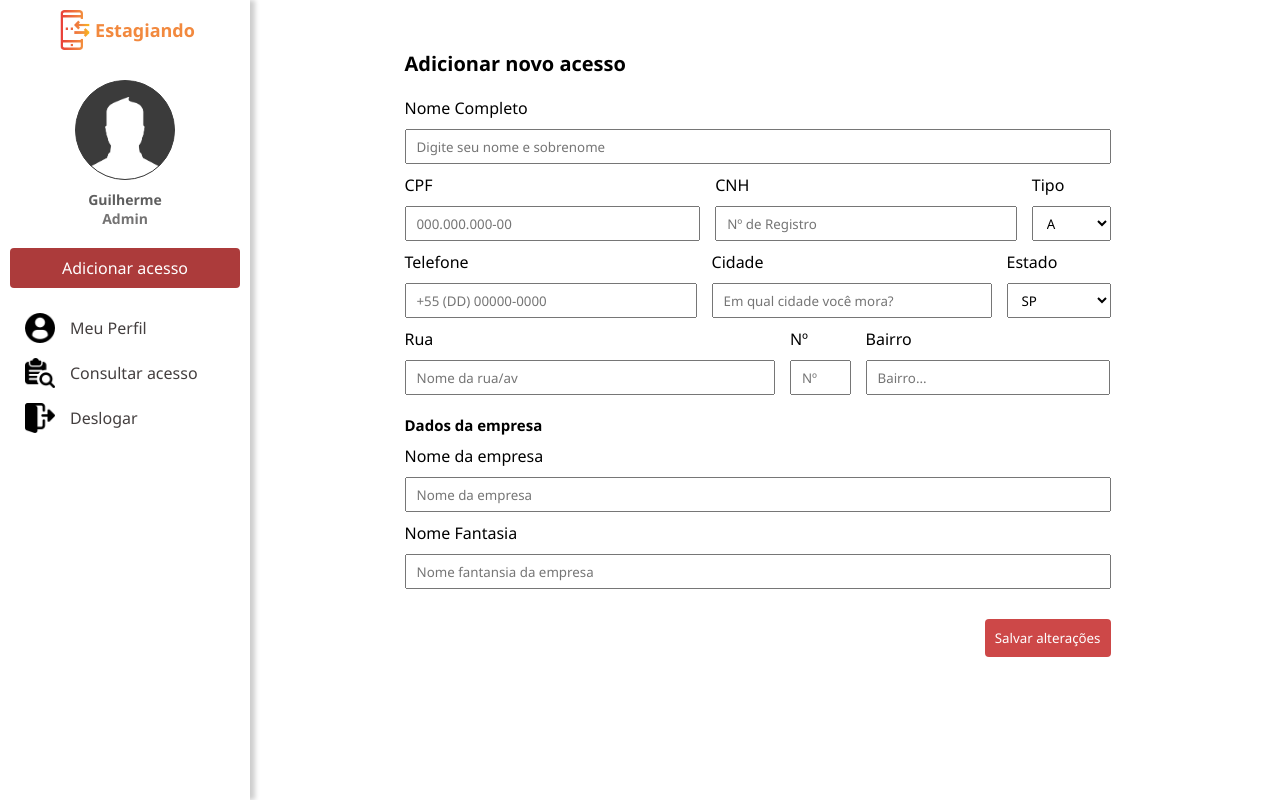
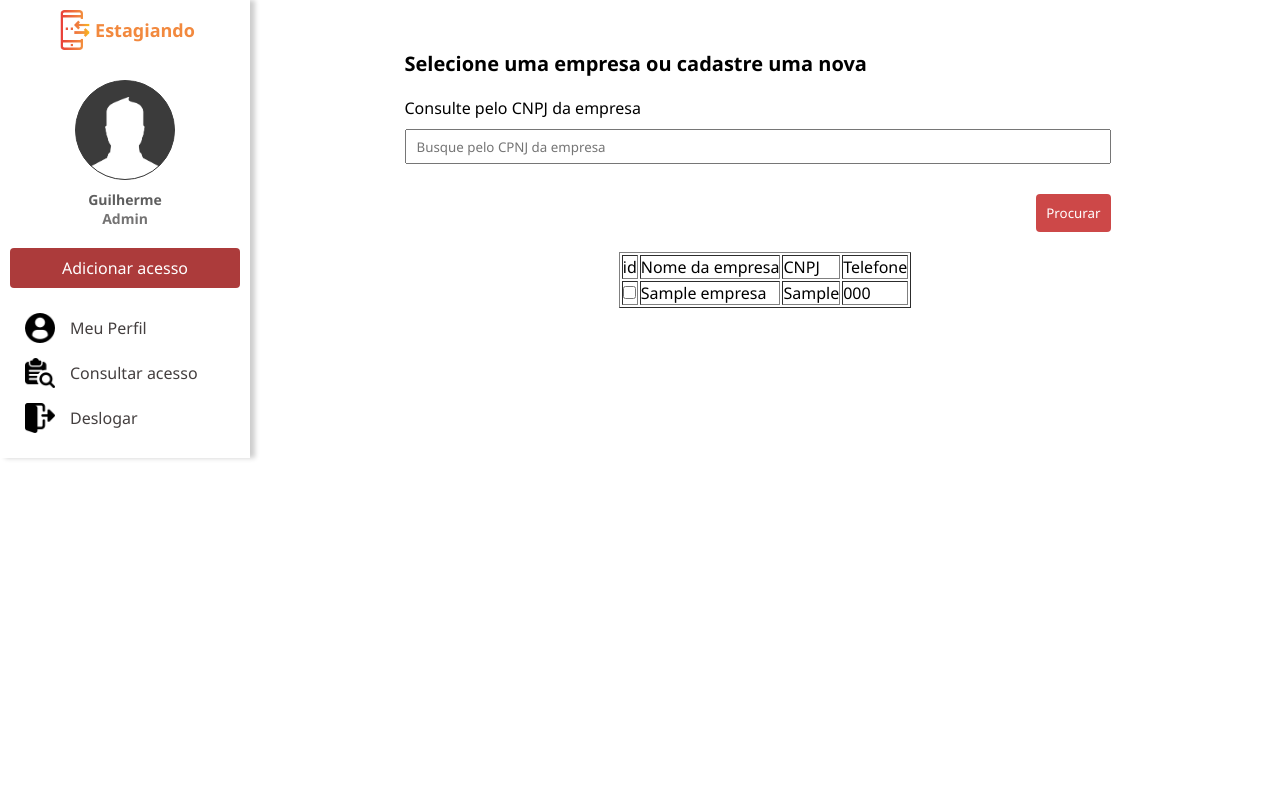
Before and after one commit to guilhermeconstantinov/Crud, a PHP site: page /dashboard.php?f=add_acesso in a window 1280 px wide. Run offline with PHP 8.4, Linux system fonts and the light colour scheme; the visitor is signed in with stand-in values (Sample User, id 1); data comes from the database, SQL or seed files in the repository; tables that the repository leaves empty hold one stand-in row (values such as "Sample post").

Commit message:
Funcionando até agr

```diff
--- /dev/null
+++ b/class/CustomersDao.php
@@ -0,0 +1,26 @@
+<?php
+require_once 'Connect.php';
+class CustomersDao{
+    public function readCustomers($cnpj){
+
+        $sql = "SELECT * FROM empresa where cnpj_emp = ?";
+        $stmt =  Connect::Conn()->prepare($sql);
+        $stmt->bindValue(1, $cnpj);
+        $stmt->execute();
+        if($stmt->rowCount()>0){
+            return $stmt->fetchAll(PDO::FETCH_ASSOC);
+        }
+        return 0;
+    }
+
+    public function readAll(){
+
+        $sql = "SELECT * FROM empresa";
+        $stmt =  Connect::Conn()->prepare($sql);
+        $stmt->execute();
+        if($stmt->rowCount()>0){
+            return $stmt->fetchAll(PDO::FETCH_ASSOC);
+        }
+        return 0;
+    }
+}
--- a/controller/user-panel.php
+++ b/controller/user-panel.php
@@ -1,6 +1,7 @@
 <?php
     require_once '../class/User.php';
     require_once '../class/UserDao.php';
+    require_once '../class/CustomersDao.php';
 
     session_start();
     $userDao = new UserDao();
@@ -66,4 +67,6 @@
     if(isset($_POST['submit-customers'])){
         echo"submit aceito";
     }
+
+
 ?>
--- a/css/dashboard.css
+++ b/css/dashboard.css
@@ -1,5 +1,5 @@
 *{margin:0;padding: 0;box-sizing: border-box;font-family: "Segoe UI",sans-serif;}
-body,html{
+body{
 
     height: 100%;
 
@@ -18,6 +18,9 @@ section#panel-dashboard{
     min-width: 250px;
     box-shadow: 5px 0 5px rgba(0,0,0,0.2);
     z-index: 1000;
+
+    background: white;
+
 
 
 }
@@ -154,7 +157,6 @@ nav#menu span{
 
     background-color: #e56330;
 
-
 }
 
 /* Menu finalizado aqui */
@@ -162,10 +164,11 @@ nav#menu span{
 section#content{
     background-color: white;
     width: 100%;
+    height: 100%;
     display: flex;
-    justify-content: center;
+    flex-direction: column;
+    align-items: center;
     margin-top:30px;
-
 
 }
 
@@ -174,6 +177,7 @@ section#content{
 .form-group{
 
     width: 70%;
+    height: 100%;
 }
 
 form hr{
@@ -236,6 +240,8 @@ form input, form select{
 }
 .col-6{
     width: 55%;
+    flex-grow: 0 !important;
+    flex-basis: auto !important;
 }
 .col-12{
     width: 100%;
@@ -277,6 +283,7 @@ form p{
 @media screen and (max-width: 780px) {
     div#container{
         flex-direction: column;
+        height: 100%;
     }
     section#panel-dashboard{
         width: 100%;
@@ -308,9 +315,9 @@ form p{
         display: none;
         right: 0;
         position: absolute;
-        background-color: gray;
         width: 100%;
         background-color: #FFF;
+        border-bottom: 1px solid gray;
 
     }
     #group-header{
@@ -340,4 +347,5 @@ form p{
     }
 
 
+
 }
--- a/dashboard.php
+++ b/dashboard.php
@@ -1,6 +1,7 @@
 <?php
     session_start();
     require_once 'class/UserDao.php';
+    require_once 'class/CustomersDao.php';
     require_once 'class/User.php';
 
 
@@ -54,7 +55,7 @@
                         if(isset($_GET['f'])){
                             switch ($_GET['f']){
                                 case 'add_acesso':
-                                    include 'form/form-add.php';
+                                    include 'form/form-list.php';
                                     break;
                                 case 'consultar':
                                     include 'form/form-consult.php';
@@ -74,6 +75,7 @@
             </section>
 
         </div>
+
         <script>
             var btn =  document.getElementById('btn-resp');
             var menu = document.getElementById('menu');
@@ -81,7 +83,7 @@
             window.addEventListener('resize',()=>{
                 JWidth = window.innerWidth;
 
-                if(JWidth>600){
+                if(JWidth>800){
                     menu.style.display = "block";
                 }else{
                     menu.style.display = "none";
--- a/form/form-add.php
+++ b/form/form-add.php
@@ -1,18 +1,18 @@
 <section class="form-group">
+
     <h1>Adicionar novo acesso</h1>
-
     <form  action="controller/user-panel.php" method="post">
         <div class="row">
             <label class="col col-12">Nome Completo
-                <input type="text" name="register-name" pattern="[a-zA-Z\u00C0-\u00FF\s]" title="Nome" placeholder="Digite seu nome e sobrenome" value="">
+                <input type="text" name="register-name" pattern="^([a-zA-Z\u00C0-\u017F']{0,}(\s?)){0,}$" title="Permitido somente letras e espaços" placeholder="Nome e sobrenome" value="" required>
             </label>
         </div>
         <div class="row">
             <label class="col ">CPF
-                <input type="text" name="register-cpf" pattern="(\d{3})\.?(\d{3})\.?(\d{3})-?(\d{2})" title="CPF deve conter esse formato 000.000.000-00" placeholder="000.000.000-00"  value="">
+                <input type="text" class="cpf" name="register-cpf" pattern="(\d{3})\.?(\d{3})\.?(\d{3})-?(\d{2})" title="CPF deve conter esse formato 000.000.000-00"  placeholder="000.000.000-00">
             </label>
             <label class=" col ">CNH
-                <input type="text" name="register-cnh" placeholder="Nº de Registro"  value="">
+                <input type="text" name="register-cnh" pattern="^[0-9]{11}$" title="CNH deve conter 11 digitos" placeholder="Nº de Registro" >
             </label>
             <label class="">Tipo
                 <select>
@@ -26,11 +26,11 @@
         </div>
         <div class="row">
             <label class="col ">Telefone
-                <input type="text" name="register-tel" placeholder="+55 (DD) 00000-0000"  value="">
+                <input type="text" name="register-tel" pattern="(\()(\d{2})(\))\s(\d{4,5})-(\d{4})" title="Telefone deve ser no seguinte formato (DD) 00000-0000" placeholder="(DD) 00000-0000"  value="">
             </label>
 
             <label class="col">Cidade
-                <input type="text" name="register-cidade" placeholder="Em qual cidade você mora?"  value="">
+                <input type="text" name="register-cidade" pattern="^([a-zA-Z\u00C0-\u017F']{0,}(\s?)){0,}$" title="Digite somente letras [a-z]" placeholder="Em qual cidade você mora?"  value="">
             </label>
             <label class="">Estado
 
@@ -44,13 +44,13 @@
         </div>
         <div class="row">
             <label class="col col-6">Rua
-                <input type="text" name="register-rua" placeholder="Nome da rua/av"  value="">
+                <input type="text" name="register-rua" pattern="^([a-zA-Z0-9\u00C0-\u017F']{0,}(\s?)){0,}$" title="Essse campo só pode conter letras e números [a-z0-9]" placeholder="Nome da rua/av"  value="">
             </label>
             <label class="col col-1">Nº
-                <input type="text" name="register-no" placeholder="Nº"  value="">
+                <input type="text" pattern="\d{0,}" title="Nº digite somente números" name="register-no" placeholder="Nº"  value="">
             </label>
             <label class="col">Bairro
-                <input type="text" name="register-uf" placeholder="Bairro..."  value="">
+                <input type="text" pattern="^([a-zA-Z0-9\u00C0-\u017F']{0,}(\s?)){0,}$" title="Essse campo só pode conter letras e números [a-z0-9]" name="register-uf" placeholder="Bairro..."  value="">
             </label>
         </div>
 
@@ -58,14 +58,49 @@
 
         <div class="row">
             <label class="col col-12">Nome da empresa
-                <input type="text" name="company-name" placeholder="Nome da empresa">
+                <input type="text" name="company-name" pattern="^([a-zA-Z0-9\u00C0-\u017F']{0,}(\s?)){0,}$" title="Digite o nome completo da empresa contendo letras e números" placeholder="Nome da empresa">
             </label>
         </div>
         <div class="row">
             <label class="col col-12">Nome Fantasia
-                <input type="text" name="company-name" placeholder="Nome fantansia da empresa">
+                <input type="text" name="company-namef" pattern="^([a-zA-Z0-9\u00C0-\u017F']{0,}(\s?)){0,}$" title="Digite o nome fantasia da empresa contendo letras e números" placeholder="Nome fantansia da empresa">
             </label>
         </div>
+        <div class="row">
+            <label class="col">CNPJ
+                <input onchange="showUser(this.value)" type="text" id="cnpj" name="company-cnpj" pattern="(\d{3})\.?(\d{3})\.?(\d{3})\/?(\d{4})-?(\d{2})" title="CNPJ formato 000.000.000/0000-00" placeholder="000.000.000/0000-00">
+            </label>
+        </div>
+        <div class="row">
+            <label class="col ">Telefone
+                <input type="text" name="company-tel" pattern="(\()(\d{2})(\))\s(\d{4,5})-(\d{4})" title="Telefone deve ser no seguinte formato (DD) 00000-0000" placeholder="(DD) 00000-0000"  value="">
+            </label>
+
+            <label class="col">Cidade
+                <input type="text" name="company-cidade" pattern="^([a-zA-Z\u00C0-\u017F']{0,}(\s?)){0,}$" title="Digite somente letras [a-z]" placeholder="Em qual cidade você mora?"  value="">
+            </label>
+            <label class="">Estado
+
+                <select>
+                    <option>SP</option>
+                    <option>RJ</option>
+                    <option>PR</option>
+
+                </select>
+            </label>
+        </div>
+        <div class="row">
+            <label class="col col-6">Rua
+                <input type="text" name="company-rua" pattern="^([a-zA-Z0-9\u00C0-\u017F']{0,}(\s?)){0,}$" title="Essse campo só pode conter letras e números [a-z0-9]" placeholder="Nome da rua/av"  value="">
+            </label>
+            <label class="col col-1">Nº
+                <input type="text" pattern="\d{0,}" title="Nº digite somente números" name="company-register-no" placeholder="Nº"  value="">
+            </label>
+            <label class="col">Bairro
+                <input type="text" pattern="^([a-zA-Z0-9\u00C0-\u017F']{0,}(\s?)){0,}$" title="Essse campo só pode conter letras e números [a-z0-9]" name="company-uf" placeholder="Bairro..."  value="">
+            </label>
+        </div>
+
         <div class="btn-group btn-right">
             <button name="submit-customers" class="btn-default btn-save">Salvar alterações</button>
         </div>
@@ -87,5 +122,4 @@
         </p>
 
 
-
 </section>
--- /dev/null
+++ b/form/form-list.php
@@ -0,0 +1,73 @@
+<?php
+
+?>
+
+    <section class="form-group">
+
+        <h1>Selecione uma empresa ou cadastre uma nova</h1>
+        <form  action="" method="post">
+
+            <div class="row">
+                <label class="col col-12">Consulte pelo CNPJ da empresa
+                    <input type="text" name="company-cnpj" pattern="(\d{3})\.(\d{3})\.(\d{3})\/(\d{4})-(\d{2})" title="Permitido somente letras e espaços" placeholder="Busque pelo CPNJ da empresa" value="" required>
+
+                </label>
+            </div>
+            <div class="row">
+                <div class="btn-group btn-right">
+                    <button name="buscar" value="buscar" class="btn-default btn-save">Procurar</button>
+
+                </div>
+            </div>
+        </form>
+    </section>
+
+    <?php
+        if(isset($_POST['buscar'])){
+
+            $customers =  new CustomersDao();
+            $date = $customers->readCustomers($_POST['company-cnpj']);
+
+            if($date){
+                echo"<table border=\"1\">
+                        <tr>
+                            <td>id</td>
+                            <td>Nome da empresa</td>
+                            <td>CNPJ</td>
+                            <td>Telefone</td>
+                        </tr>";
+                foreach ($date as $value){
+                    echo "<tr>";
+                    echo "<td><input type='checkbox' value='{$value['id_emp']}'></td>";
+                    echo "<td>{$value['nome_emp']}</td>";
+                    echo "<td>{$value['cnpj_emp']}</td>";
+                    echo "<td>{$value['tel_emp']}</td>";
+                    echo "</tr>";
+                }
+            }else{
+                echo "<p>Nenhuma empresa encontrada</p>";
+            }
+        }else{
+            $customers =  new CustomersDao();
+            $date = $customers->readAll();
+            echo"<table border=\"1\">
+                        <tr>
+                            <td>id</td>
+                            <td>Nome da empresa</td>
+                            <td>CNPJ</td>
+                            <td>Telefone</td>
+                        </tr>";
+            if($date){
+                foreach ($date as $value){
+                    echo "<tr>";
+                    echo "<td><input type='checkbox' value='{$value['id_emp']}'></td>";
+                    echo "<td>{$value['nome_emp']}</td>";
+                    echo "<td>{$value['cnpj_emp']}</td>";
+                    echo "<td>{$value['tel_emp']}</td>";
+                    echo "</tr>";
+                }
+            }
+        }
+
+        ?>
+    </table>
--- a/form/form-login.php
+++ b/form/form-login.php
@@ -2,7 +2,7 @@
 <form action="controller/login.php" method="POST">
     <div id="input-group">
         <input type="email" placeholder="Endereço de e-mail" id="login-email" name="login-email">
-        <input type="password" placeholder="Senha" name="login-password">
+        <input type="password" pattern="[a-zA-Z\" placeholder="Senha" name="login-password">
         <div class="button-group space-b">
             <a href="index.php?r=register" class="b-red-b">Cadastrar</a>
             <button name="submit" class="b-red">Entrar</button>
```
